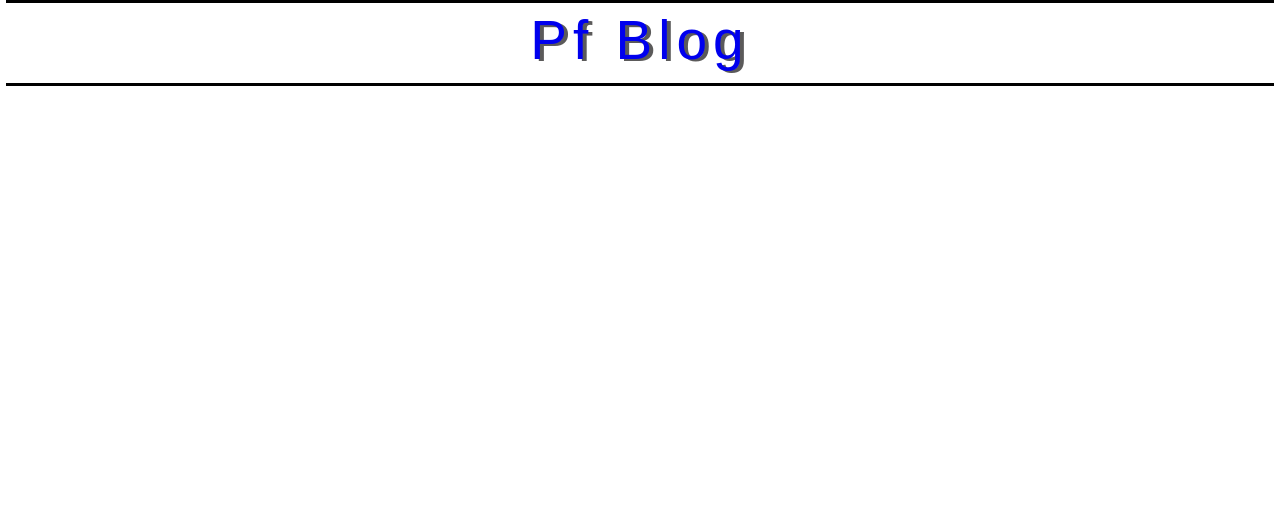
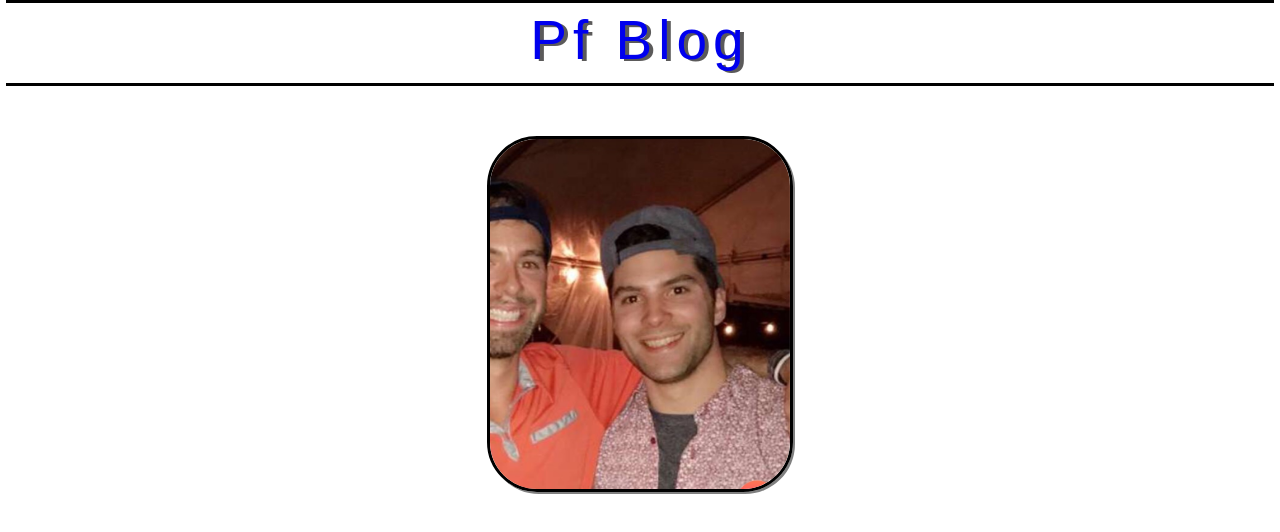
Before and after one commit to chrisPfaff/pfBlog, a React app: page /about in a window 1280 px wide. Shown: the top 532 px of the page. Built offline with nearby package versions, Linux system fonts and the light colour scheme; a web font is replaced by a local one.

Commit message:
added profile picture to about page

```diff
--- a/src/client/Components/About.js
+++ b/src/client/Components/About.js
@@ -1,5 +1,6 @@
 import React, { Component } from "react";
 import Header from "./Header";
+import "../styles/about.scss";
 
 //import "../styles/line.scss";
 
@@ -9,7 +10,20 @@ class About extends Component {
   }
 
   render() {
-    return <Header />;
+    return (
+      <div>
+        <Header />
+        <div className="aboutContainer">
+          <img
+            className="aboutImage"
+            height="350px"
+            width="300px"
+            src="src/client/img/chris.jpg"
+            alt="picture of myself"
+          />
+        </div>
+      </div>
+    );
   }
 }
 
--- /dev/null
+++ b/src/client/styles/about.scss
@@ -0,0 +1,9 @@
+.aboutContainer {
+  text-align: center;
+  padding: 50px;
+}
+.aboutImage {
+  border: solid black;
+  border-radius: 50px;
+  box-shadow: 2px 2px gray;
+}
```
Also changed, not shown: src/client/img/chris.jpg (added).
